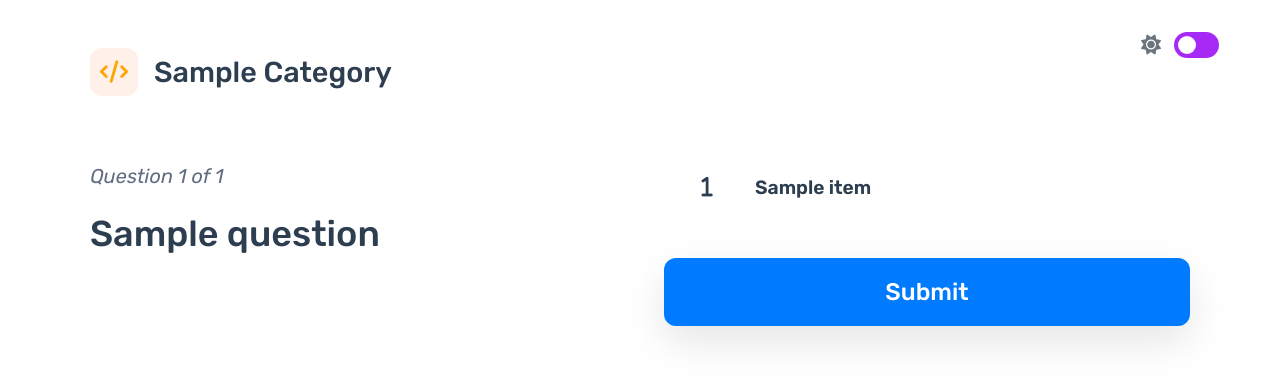
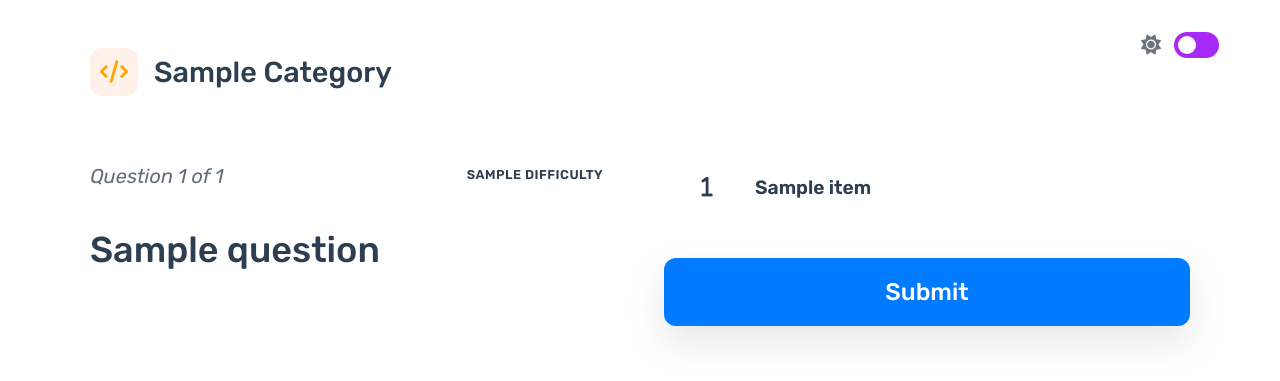
Before and after one commit to Thunderer9506/Quiz_Game-V3, a Python web app: template templates/quizMCQ.html in a window 1280 px wide. Shown: the top 381 px of the page. Run offline with Jinja, Linux system fonts and the light colour scheme; the template is opened without the code that fills it: most values are stand-ins (such as "Sample title", 1, 10 or a date in 2020); some libraries are stand-ins or nearby versions.

Commit message:
implemented tag to know difficulty of the question

```diff
--- a/static/css/quizMCQ.css
+++ b/static/css/quizMCQ.css
@@ -17,6 +17,37 @@
     align-items: center;
     justify-content: space-between;
     margin-bottom: 3rem;
+}
+
+.question-header {
+    display: flex;
+    align-items: center;
+    justify-content: space-between;
+    margin-bottom: 1rem;
+}
+
+.difficulty-badge {
+    padding: 0.3rem 0.8rem;
+    border-radius: 20px;
+    font-size: 0.8rem;
+    font-weight: 600;
+    text-transform: uppercase;
+    letter-spacing: 0.5px;
+}
+
+.difficulty-easy {
+    background-color: #28a745;
+    color: white;
+}
+
+.difficulty-medium {
+    background-color: #ffc107;
+    color: #212529;
+}
+
+.difficulty-hard {
+    background-color: #dc3545;
+    color: white;
 }
 
 .quiz-main {
--- a/templates/quizMCQ.html
+++ b/templates/quizMCQ.html
@@ -40,9 +40,14 @@
 
         <div class="quiz-main">
           <div class="quiz-question-area">
-            <p class="questionNo">
-              <i>Question {{ questions['QuestionNumber'] }} of {{ total_questions }}</i>
-            </p>
+            <div class="question-header">
+              <p class="questionNo">
+                <i>Question {{ questions['QuestionNumber'] }} of {{ total_questions }}</i>
+              </p>
+              <div class="difficulty-badge difficulty-{{ questions['Difficulty'] | lower }}">
+                {{ questions['Difficulty'] }}
+              </div>
+            </div>
             <h1 class="question">{{ questions['Question'] }}</h1>
           </div>
 
```
Also changed, not shown: static/css/quizTEXT.css (+31 -0 lines), templates/quizTEXT.html (+8 -3 lines).
